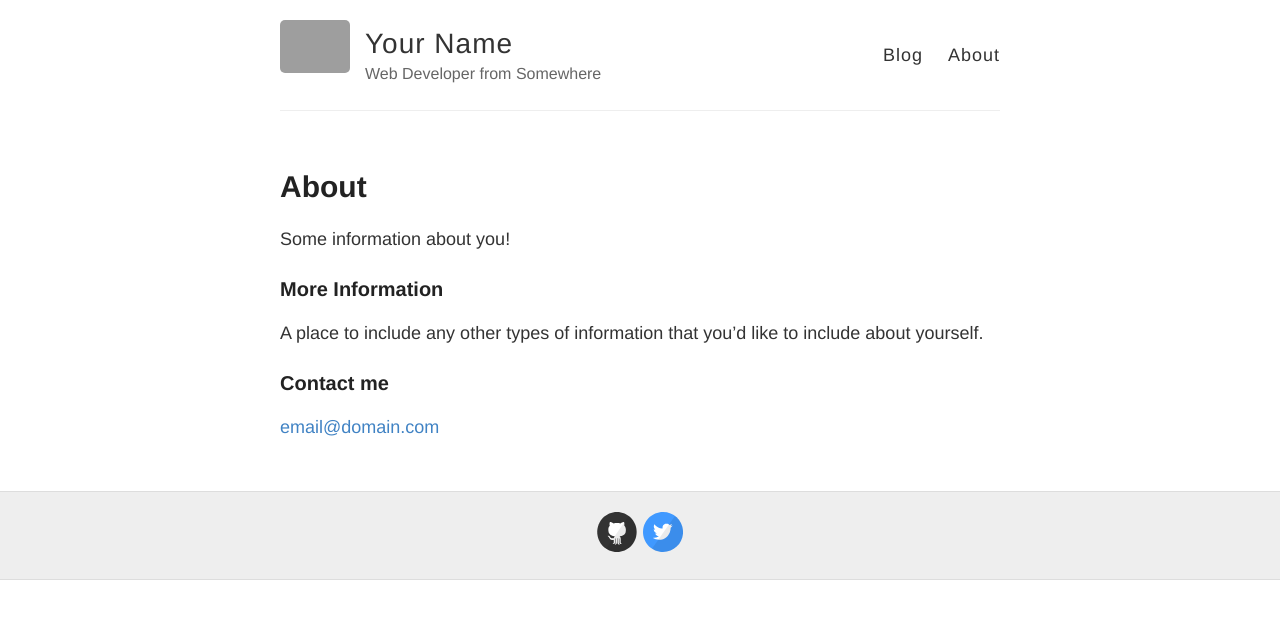
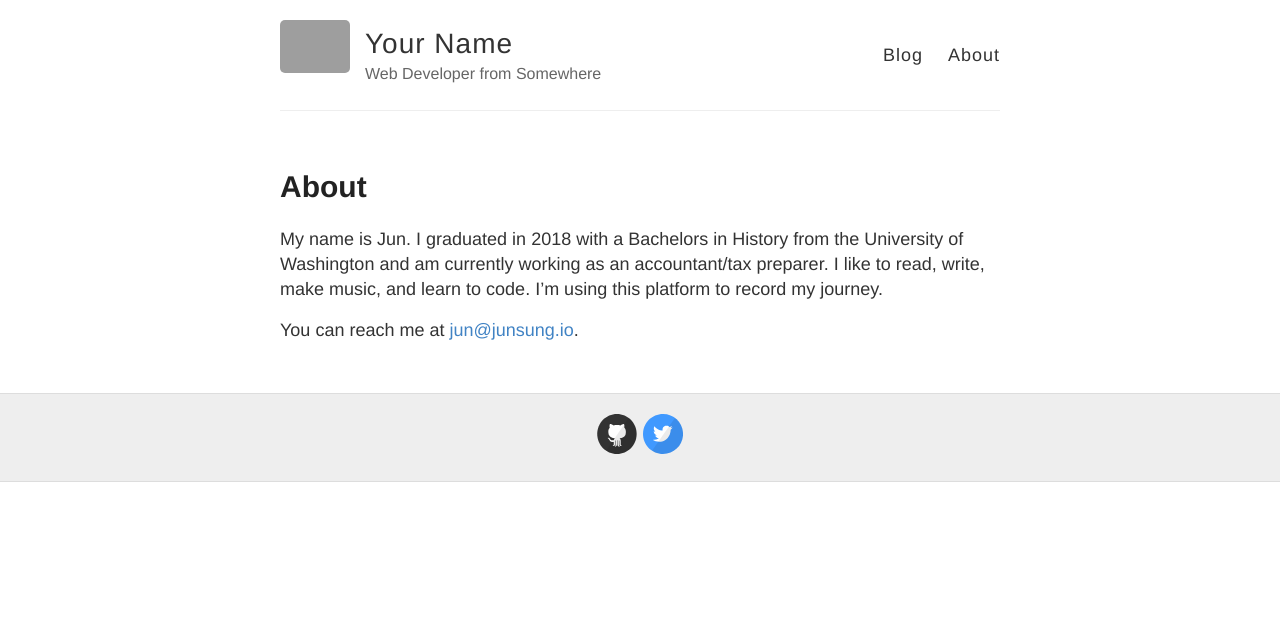
Before and after one commit to poastmil/junsunglee.com, a Jekyll site: the page built from about.md, in a window 1280 px wide. Shown: the top 619 px of the page. Built offline with Jekyll 4.4.1, drawn with Linux system fonts in a browser that asks for light colours; grey boxes are pictures that could not be loaded.

Commit message:
Updated about.md

```diff
--- a/about.md
+++ b/about.md
@@ -4,12 +4,7 @@ title: About
 permalink: /about/
 ---
 
-Some information about you!
+My name is Jun. I graduated in 2018 with a Bachelors in History from the University of Washington and am currently working as an accountant/tax preparer.
+I like to read, write, make music, and learn to code. I’m using this platform to record my journey.
 
-### More Information
-
-A place to include any other types of information that you'd like to include about yourself.
-
-### Contact me
-
-[email@domain.com](mailto:email@domain.com)
+You can reach me at [jun@junsung.io](jun@junsung.io).
```
